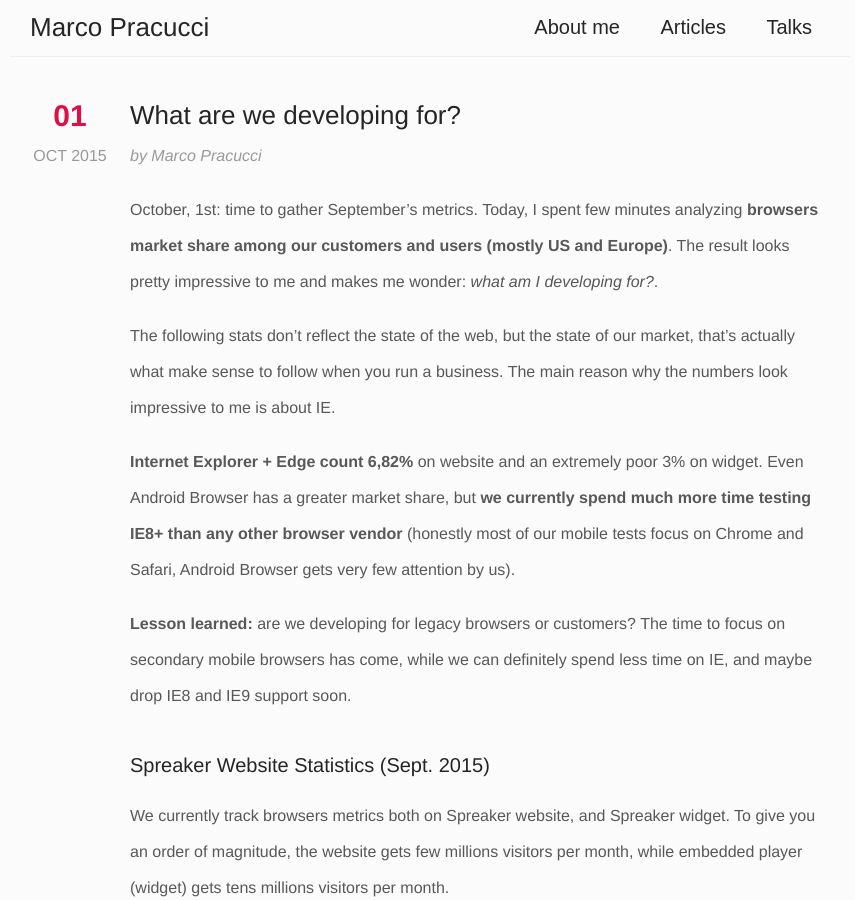
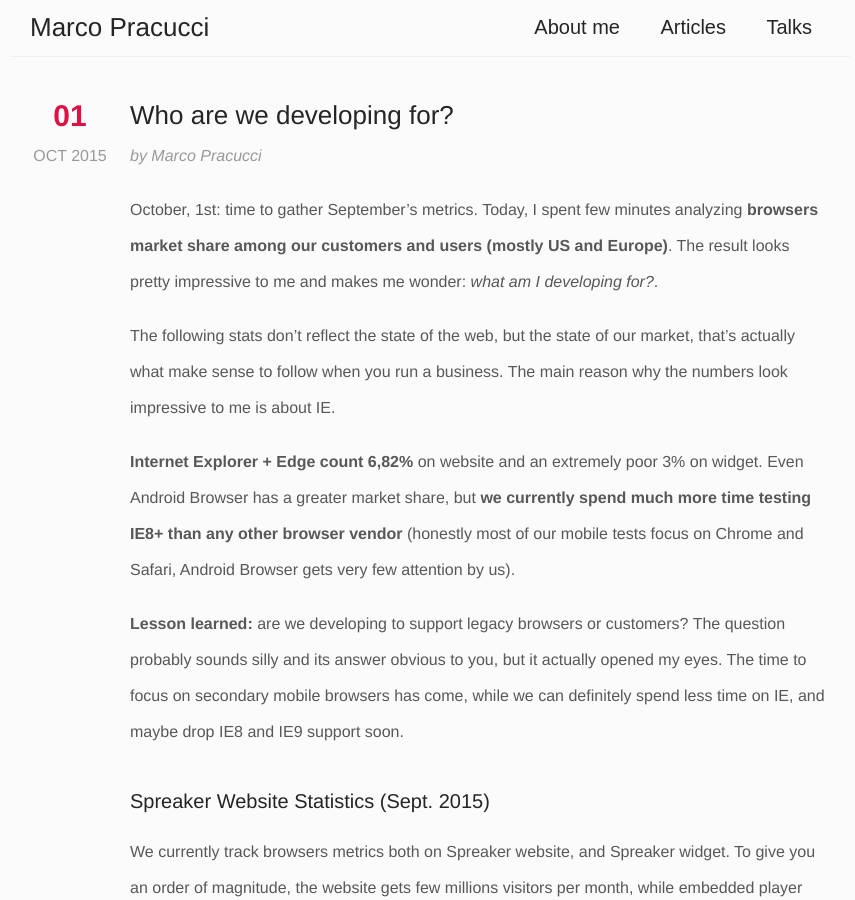
Before and after one commit to pracucci/www-pracucci, a Jekyll site: the page built from _posts/2015-10-01-browsers-market-share-september-2015.md, in a window 1280 px wide and 900 px high. Shown: the whole window, without its empty margins (210-1065 px from the left). Built offline with Jekyll 4.4.1, drawn with Linux system fonts in a browser that asks for light colours.

Commit message:
Updated post title

```diff
--- a/_posts/2015-10-01-browsers-market-share-september-2015.md
+++ b/_posts/2015-10-01-browsers-market-share-september-2015.md
@@ -1,6 +1,6 @@
 ---
 layout:         post
-title:          What are we developing for?
+title:          Who are we developing for?
 keywords:       browsers, market, share, 2015
 tags:           Chrome
 date:           2015-10-01 18:00:00 GMT
@@ -12,7 +12,7 @@ The following stats don't reflect the state of the web, but the state of our mar
 
 **Internet Explorer + Edge count 6,82%** on website and an extremely poor 3% on widget. Even Android Browser has a greater market share, but **we currently spend much more time testing IE8+ than any other browser vendor** (honestly most of our mobile tests focus on Chrome and Safari, Android Browser gets very few attention by us).
 
-**Lesson learned:** are we developing for legacy browsers or customers? The time to focus on secondary mobile browsers has come, while we can definitely spend less time on IE, and maybe drop IE8 and IE9 support soon.
+**Lesson learned:** are we developing to support legacy browsers or customers? The question probably sounds silly and its answer obvious to you, but it actually opened my eyes. The time to focus on secondary mobile browsers has come, while we can definitely spend less time on IE, and maybe drop IE8 and IE9 support soon.
 
 
 
```
